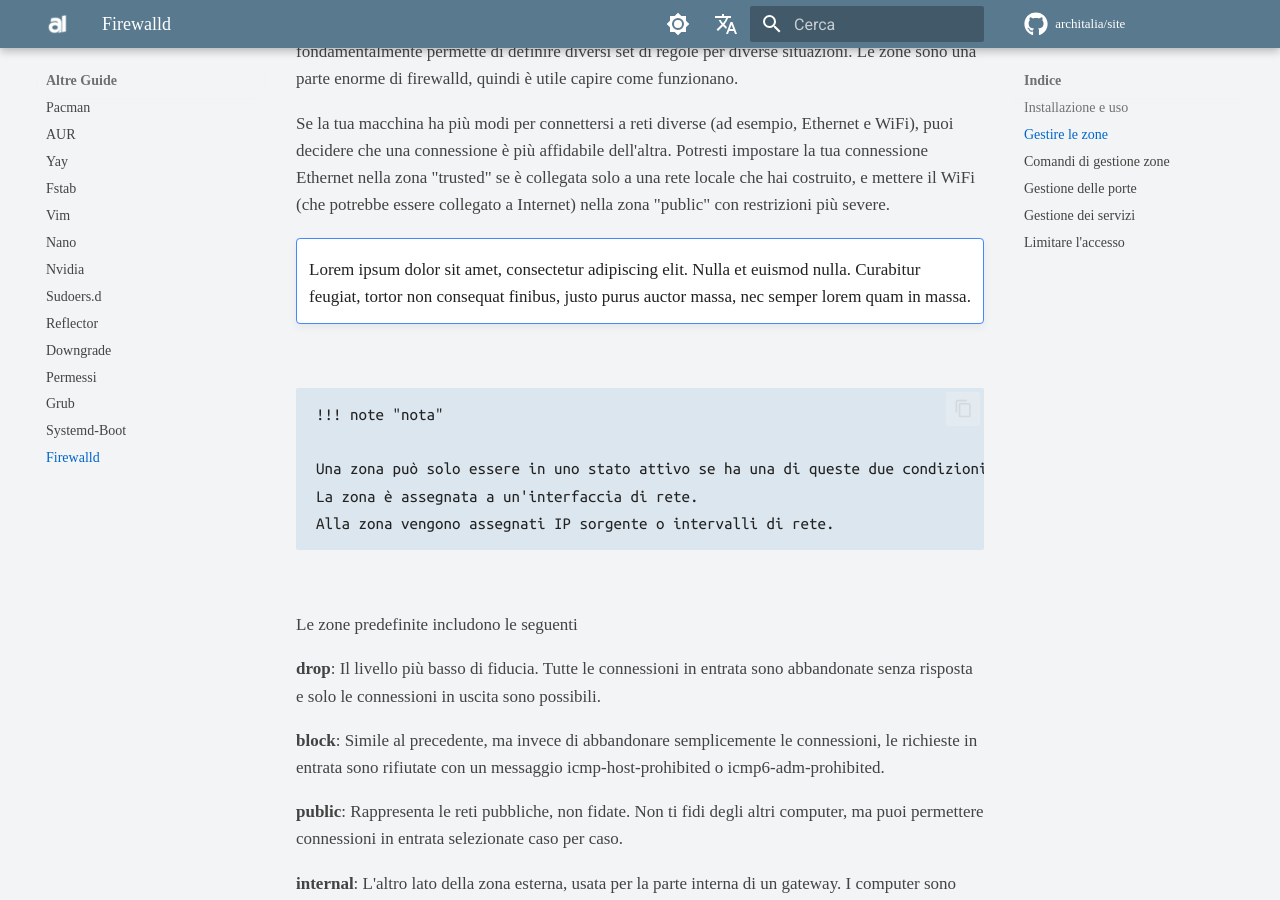
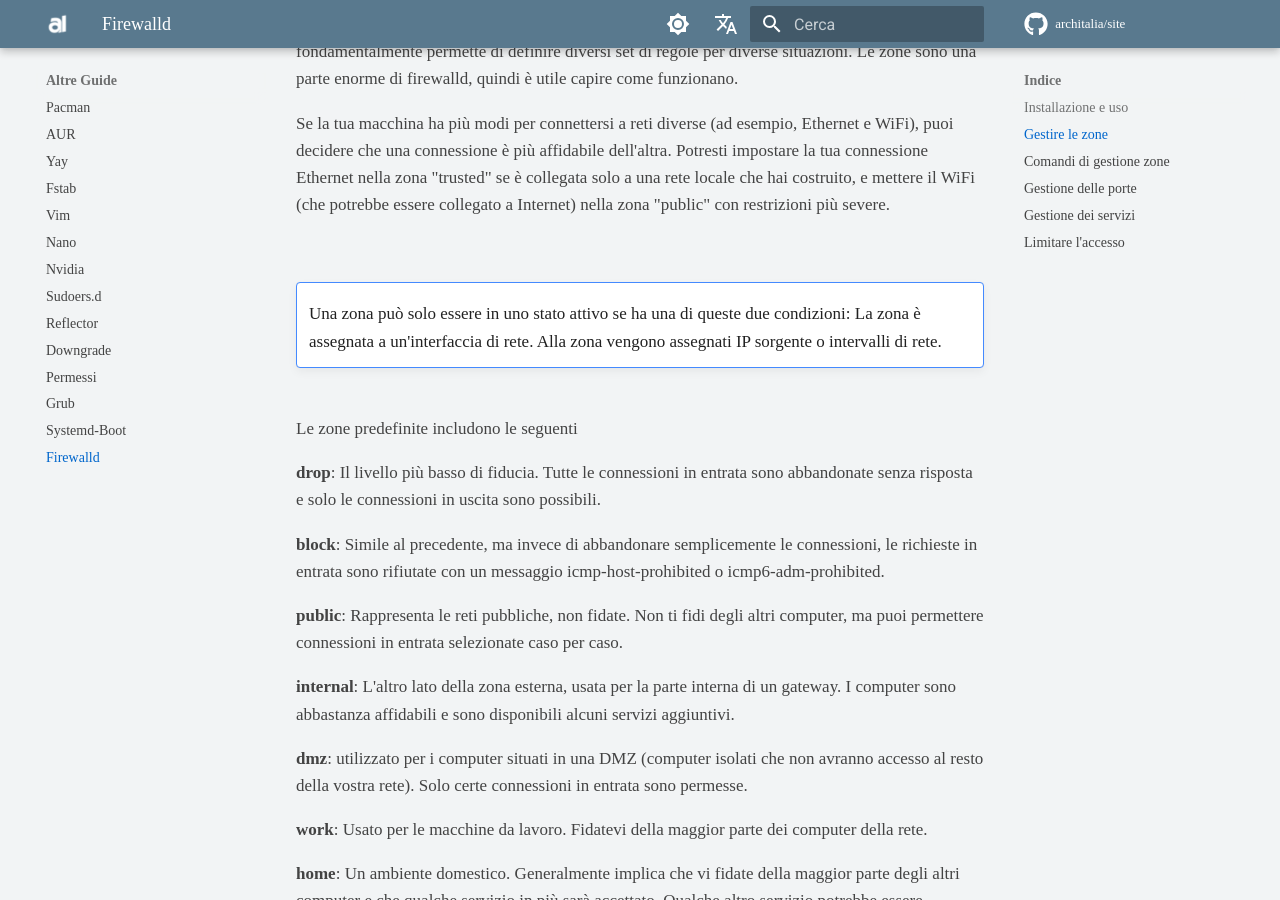
Before and after one commit to ArchItalia/site, an MkDocs documentation site: the page built from docs/Altre-Guide/firewald.md, in a window 1280 px wide and 900 px high, scrolled down 776 px. Built offline with MkDocs 1.6.1 and Material for MkDocs 9.7.7, drawn with Linux system fonts in a browser that asks for light colours; comment, search, counter and statistics services are not loaded; the version menu is left out.

Commit message:
Update firewald.md

```diff
--- a/docs/Altre-Guide/firewald.md
+++ b/docs/Altre-Guide/firewald.md
@@ -21,23 +21,16 @@
 Prima di ogni altra cosa, devo spiegare le zone. Le zone sono una caratteristica che fondamentalmente permette di definire diversi set di regole per diverse situazioni. Le zone sono una parte enorme di firewalld, quindi è utile capire come funzionano.
 
 Se la tua macchina ha più modi per connettersi a reti diverse (ad esempio, Ethernet e WiFi), puoi decidere che una connessione è più affidabile dell'altra. Potresti impostare la tua connessione Ethernet nella zona "trusted" se è collegata solo a una rete locale che hai costruito, e mettere il WiFi (che potrebbe essere collegato a Internet) nella zona "public" con restrizioni più severe.
-!!! note ""
-
-    Lorem ipsum dolor sit amet, consectetur adipiscing elit. Nulla et euismod
-    nulla. Curabitur feugiat, tortor non consequat finibus, justo purus auctor
-    massa, nec semper lorem quam in massa.
 
 <br>
 
-
-    !!! note "nota"
+!!! note ""
 
     Una zona può solo essere in uno stato attivo se ha una di queste due condizioni:
     La zona è assegnata a un'interfaccia di rete.
     Alla zona vengono assegnati IP sorgente o intervalli di rete.
 
 <br>
-
 Le zone predefinite includono le seguenti
 
 **drop**: Il livello più basso di fiducia. Tutte le connessioni in entrata sono abbandonate senza risposta e solo le connessioni in uscita sono possibili.
```
